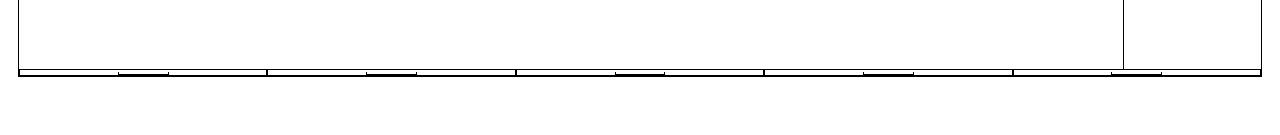
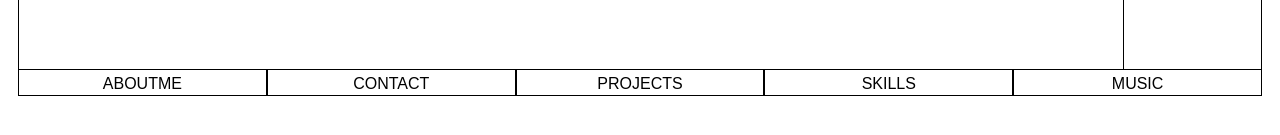
Before and after one commit to bpgoodrow/Portfolio, a React (Create React App) app: page /skills in a window 1280 px wide. Shown: the part 583-718 px from the top of the page. Built offline with nearby package versions, Linux system fonts and the light colour scheme.

Commit message:
continue styling

```diff
--- a/src/components/AboutMe.js
+++ b/src/components/AboutMe.js
@@ -64,7 +64,7 @@ function AboutMe() {
               </div>
             </div>
           </div>
-          <FooterNav/>
+          <FooterNav title="ABOUT ME" />
         </div>
       </motion.div>
     </React.Fragment>
--- a/src/components/Contact.css
+++ b/src/components/Contact.css
@@ -187,13 +187,15 @@
 
 .contactHeroSocialLinks {
   display: flex;
-  justify-content: space-around;
+  justify-content: center;
   align-items: center;
 }
 
 .contactHeroSocialLinks > div > a > img {
   width: 25px;
   height: auto;
+  padding-left: 40px;
+  padding-right: 40px;
 }
 
 .contactNumber {
--- a/src/components/FooterNav.css
+++ b/src/components/FooterNav.css
@@ -1,94 +1,6 @@
 .footerNav {
   display: flex;
-  border-left: solid black .5px;
-  border-right: solid black .5px;
-  border-bottom: solid black .5px;
   margin-left: 10px;
   margin-right: 10px;
   margin-bottom: 2px;
 }
-
-.footerNavAboutMe {
-  border-right: solid black .5px;
-  flex: .2;
-  display: flex;
-  justify-content: center;
-  align-items: center;
-  padding-top: 2px;
-  color: black;
-  text-decoration: none;
-
-}
-
-.footerNavAboutMe:hover {
-  background-color: black;
-  color: white;
-  cursor: pointer;
-}
-
-.footerNavContact {
-  border-right: solid black .5px;
-  flex: .2;
-  display: flex;
-  justify-content: center;
-  align-items: center;
-  padding-top: 2px;
-  color: black;
-  text-decoration: none;
-}
-
-.footerNavContact:hover {
-  background-color: black;
-  color: white;
-  cursor: pointer;
-}
-
-.footerNavPortfolio {
-  border-right: solid black .5px;
-  flex: .2;
-  display: flex;
-  justify-content: center;
-  align-items: center;
-  padding-top: 2px;
-  color: black;
-  text-decoration: none;
-}
-
-.footerNavPortfolio:hover {
-  background-color: black;
-  color: white;
-  cursor: pointer;
-}
-
-.footerNavSkills {
-  border-right: solid black .5px;
-  flex: .2;
-  display: flex;
-  justify-content: center;
-  align-items: center;
-  padding-top: 2px;
-  color: black;
-  text-decoration: none;
-}
-
-.footerNavSkills:hover {
-  background-color: black;
-  color: white;
-  cursor: pointer;
-}
-
-.footerNavSocial {
-  flex: .2;
-  display: flex;
-  justify-content: center;
-  align-items: center;
-  padding-top: 2px;
-  color: black;
-  text-decoration: none;
-}
-
-.footerNavSocial:hover {
-  background-color: black;
-  color: white;
-  cursor: pointer;
-}
--- a/src/components/FooterNav.js
+++ b/src/components/FooterNav.js
@@ -7,19 +7,19 @@ const FooterNav = () => {
   return (
     <div className="footerNav">
       <NavLink to="/aboutme" className="footerNavOption">
-        <FooterNavOption title="ABOUT ME" />
+        <FooterNavOption FooterTitle="ABOUTME" />
       </NavLink>
       <NavLink to="/contact" className="footerNavOption">
-        <FooterNavOption title="CONTACT" />
+        <FooterNavOption FooterTitle="CONTACT" />
       </NavLink>
       <NavLink to="/portfolio" className="footerNavOption">
-        <FooterNavOption title="PROJECTS" />
+        <FooterNavOption FooterTitle="PROJECTS" />
       </NavLink>
       <NavLink to="/skills" className="footerNavOption">
-        <FooterNavOption title="SKILLS" />
+        <FooterNavOption FooterTitle="SKILLS" />
       </NavLink>
       <NavLink to="/social" className="footerNavOption">
-        <FooterNavOption title="MUSIC" />
+        <FooterNavOption FooterTitle="MUSIC" />
       </NavLink>
     </div>
   )
--- a/src/components/FooterNavOption.css
+++ b/src/components/FooterNavOption.css
@@ -1,12 +1,12 @@
 .footerNavOption {
-  border-right: solid black .5px;
-  border-left: solid black .5px;
+  border-right: solid black .25px;
+  border-left: solid black .25px;
   border-bottom: solid black .5px;
   flex: .2;
+  height: 20px;
+  padding-top: 5px;
   display: flex;
   justify-content: center;
-  align-items: center;
-  padding-top: 2px;
   color: black;
   text-decoration: none;
 }
--- a/src/components/FooterNavOption.js
+++ b/src/components/FooterNavOption.js
@@ -3,7 +3,7 @@ import './FooterNav.css';
 
 const FooterNavOption = ({ FooterTitle }) => {
   return(
-    <div className="footerNavOption">
+    <div>
       <span>{FooterTitle}</span>
     </div>
   )
```
Also changed, not shown: 1 other file (tests, documents, lock files or other folders).
